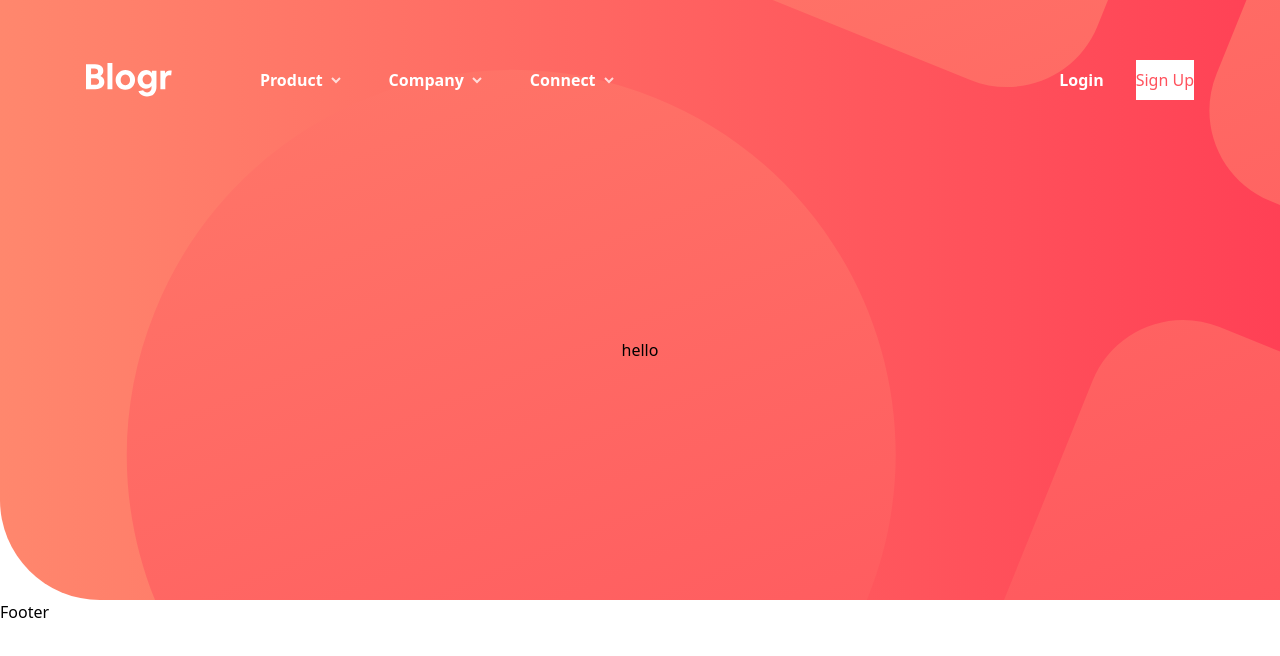
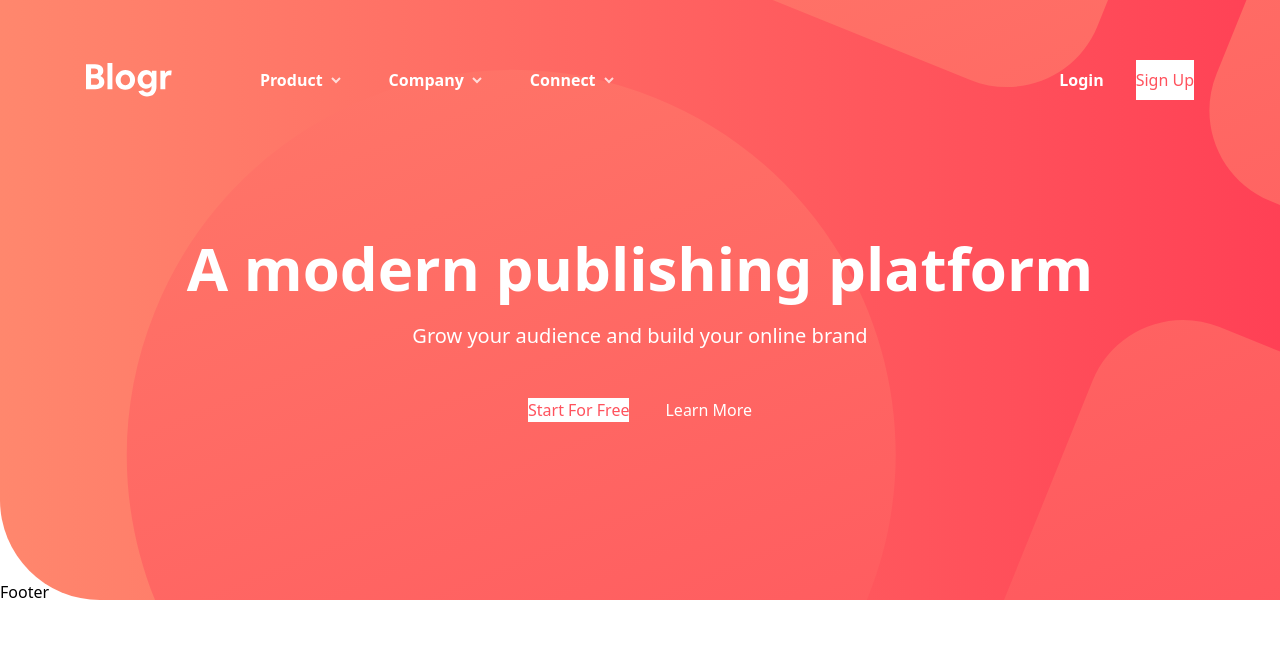
Before and after one commit to firdesOya/frontendMentorChallenge, a Next.js app in the folder blogr-landing-page/: page / in a window 1280 px wide. Shown: the top 656 px of the page. Built offline with nearby package versions, Linux system fonts and the light colour scheme.

Commit message:
add first section

```diff
--- a/blogr-landing-page/src/app/page.js
+++ b/blogr-landing-page/src/app/page.js
@@ -5,16 +5,15 @@ export default function Home() {
       <section className="h-[500px]">
         <div className="hero absolute top-0 -z-10 ">
         </div>
-        <div className="hero-content">
-          hello
+        <div className="flex flex-col justify-center gap-6 h-full items-center text-center px-6 -mt-5">
+          <h1 className="text-overpass text-4xl md:text-6xl  text-white font-semibold ">A modern publishing platform</h1>
+          <p className="text-overpass font-light text-white text-lg md:text-xl pb-4 ">Grow your audience and build your online brand</p>
+          <div className="flex flex-row gap-9 mt-2 ">
+            <button className="btn border-transparent text-light-red bg-white hover:bg-very-light-red hover:text-white ">Start For Free</button>
+            <button className="btn text-white border-white hover:bg-white hover:text-light-red">Learn More</button>
+          </div>
         </div>
       </section>
-      <section>
-
-      </section>
-
-
     </>
-
   );
 }
```
